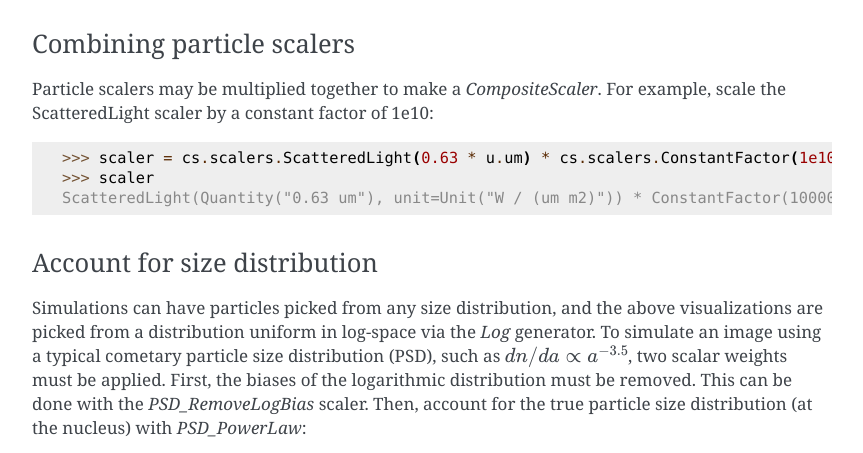
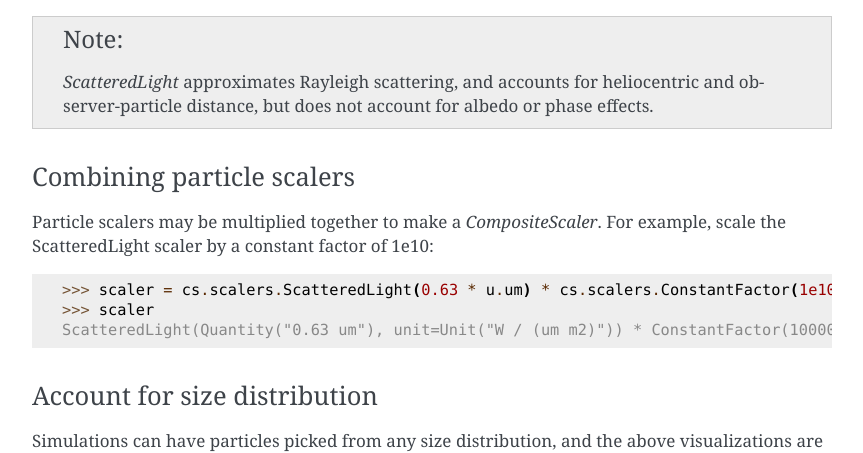
Before and after one commit to mkelley/pycometsuite, a Sphinx documentation site: the page built from docs/instruments.rst, in a window 1280 px wide and 900 px high, scrolled down 1240 px, cut to the strip 238-691 px from the top of the window. Shown: the whole strip, without its empty margins (218-1081 px from the left). Built offline with Sphinx 7.4.7, drawn with Linux system fonts in a browser that asks for light colours.

Commit message:
Docs: ScatteredLight does not include albedo or phase effect

```diff
--- a/docs/instruments.rst
+++ b/docs/instruments.rst
@@ -109,6 +109,12 @@ Cometsuite contains a simple description for light scattered by particles, `come
     >>> camera.integrate(sim)
     >>> plot(camera)  # note the change in the colorbar scale
 
+.. note::
+
+    `ScatteredLight` approximates Rayleigh scattering, and accounts for
+    heliocentric and observer-particle distance, but does not account for albedo
+    or phase effects.
+
 
 Combining particle scalers
 ^^^^^^^^^^^^^^^^^^^^^^^^^^
```
Also changed, not shown: 1 other file.
